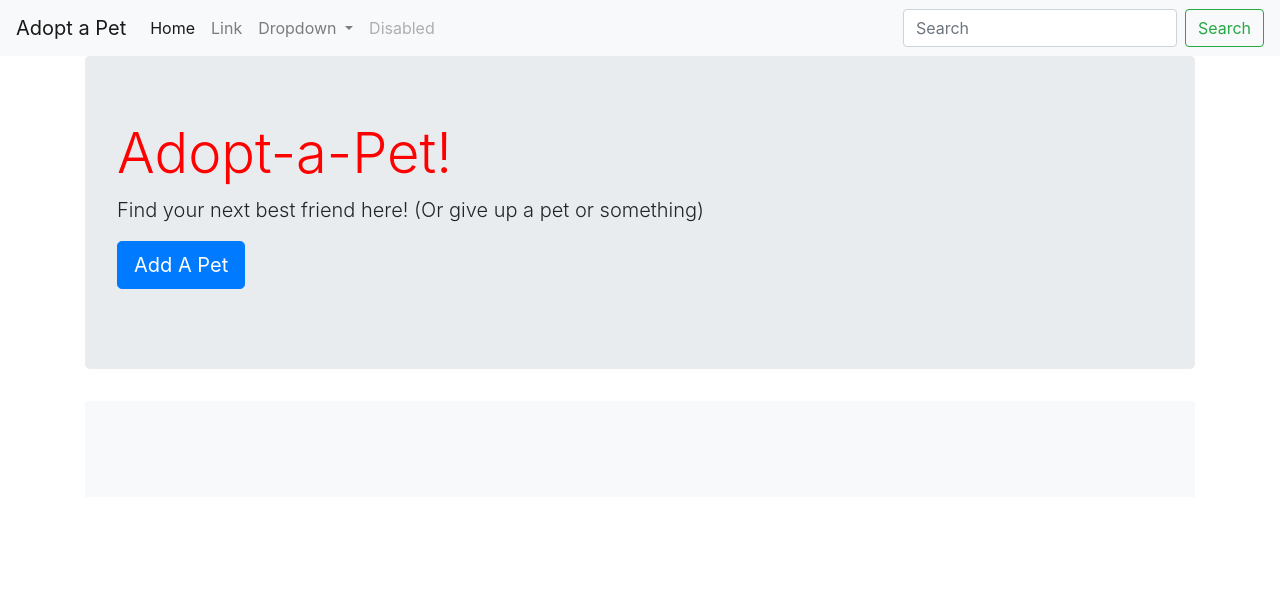
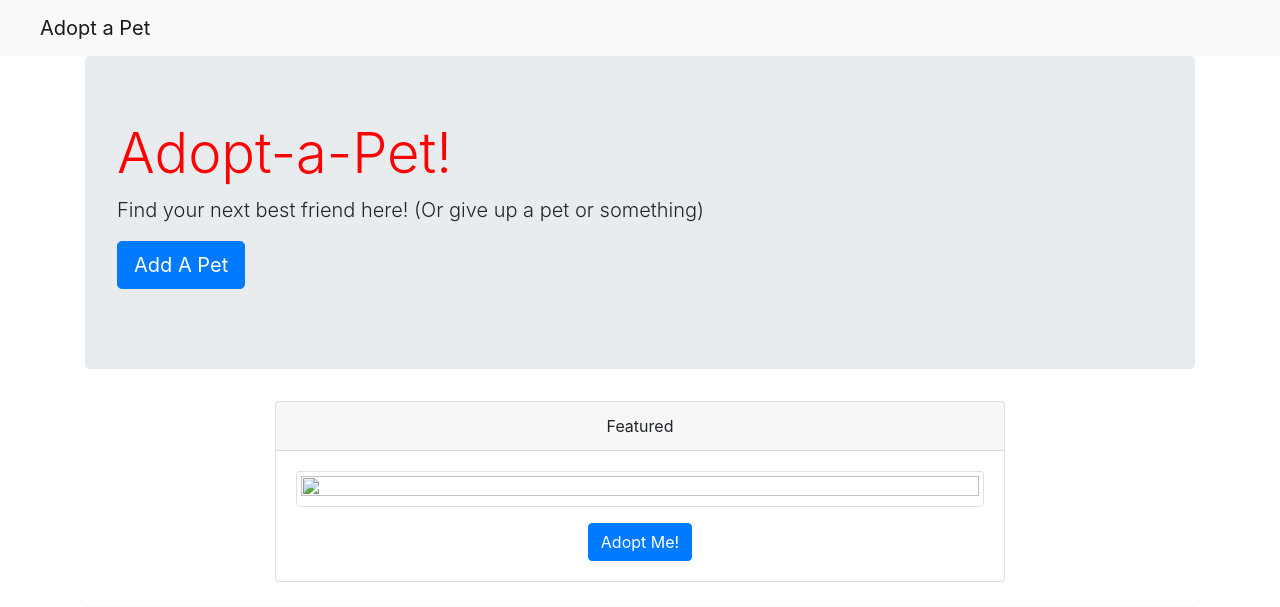
Before and after one commit to jxhdev/adopt-a-pet, a Flask app: page / in a window 1280 px wide. Shown: the top 607 px of the page. Run offline with Flask 2, Linux system fonts and the light colour scheme; data that the repository does not hold is empty; some libraries are stand-ins or nearby versions.

Commit message:
added random pet from petfinder bug to index page

```diff
--- a/app.py
+++ b/app.py
@@ -1,10 +1,10 @@
-from flask import Flask, render_template, url_for, redirect, request
+from flask import Flask, render_template, url_for, redirect, request, flash
 from flask_debugtoolbar import DebugToolbarExtension
 from flask_sqlalchemy import SQLAlchemy
 from flask_wtf import FlaskForm
 from wtforms import StringField, FloatField, IntegerField, BooleanField
-from wtforms.validators import InputRequired, Optional, Email, NumberRange, URL
-import IPython
+from wtforms.validators import InputRequired, Optional, NumberRange, URL
+import requests as r
 app = Flask(__name__)
 app.config['SECRET_KEY'] = 'ihaveanothersecret'
 
@@ -15,6 +15,8 @@ app.config['DEBUG_TB_INTERCEPT_REDIRECTS'] = False
 
 db = SQLAlchemy(app)
 toolbar = DebugToolbarExtension(app)
+
+pf_api_key = '80345b20b4cf0018e7a3baefae81ed42'
 
 
 class Pet(db.Model):
@@ -36,8 +38,10 @@ class AddPetForm(FlaskForm):
 
     name = StringField("Name of Friend", validators=[InputRequired()])
     species = StringField("Species of Friend", validators=[InputRequired()])
-    photo_url = StringField("Image URL", validators=[URL()])
-    age = IntegerField("Age of Friend", validators=[NumberRange(max=30)])
+    photo_url = StringField("Image URL", validators=[URL(), Optional()])
+    age = IntegerField(
+        "Age of Friend", validators=[InputRequired(),
+                                     NumberRange(max=30)])
     notes = StringField("Additional Notes")
     available = BooleanField("Available?", default='checked')
 
@@ -50,13 +54,25 @@ class EditPetForm(FlaskForm):
     available = BooleanField("Available?", default='checked')
 
 
+# TODO: Fix edge case where get doesn't work
+# Get a random pet from PetFinder
+def get_random_pet():
+    req = r.get("http://api.petfinder.com/pet.getRandom", {
+        "key": pf_api_key,
+        "format": "json",
+        "output": "basic"
+    })
+    return req.json()['petfinder']['pet']
+
+
 @app.route('/')
 def pets_index():
     """ Shows all pets """
 
     pets = Pet.query.all()
+    random_pet = get_random_pet()
 
-    return render_template('index.html', pets=pets)
+    return render_template('index.html', pets=pets, random_pet=random_pet)
 
 
 @app.route('/add', methods=['GET', 'POST'])
@@ -111,3 +127,7 @@ def edit_pet_details(pet_id):
         return redirect(url_for('pets_index'))
     else:
         return render_template('edit_pet.html', form=form, pet=pet)
+
+
+from IPython import embed
+embed()
--- a/templates/base.html
+++ b/templates/base.html
@@ -15,42 +15,11 @@
 
 <body>
   <nav class="navbar navbar-expand-lg navbar-light bg-light">
-    <a class="navbar-brand" href="#">Adopt a Pet</a>
+    <a class="ml-4 navbar-brand" href="#">Adopt a Pet</a>
     <button class="navbar-toggler" type="button" data-toggle="collapse" data-target="#navbarSupportedContent" aria-controls="navbarSupportedContent"
       aria-expanded="false" aria-label="Toggle navigation">
       <span class="navbar-toggler-icon"></span>
     </button>
-
-    <div class="collapse navbar-collapse" id="navbarSupportedContent">
-      <ul class="navbar-nav mr-auto">
-        <li class="nav-item active">
-          <a class="nav-link" href="#">Home
-            <span class="sr-only">(current)</span>
-          </a>
-        </li>
-        <li class="nav-item">
-          <a class="nav-link" href="#">Link</a>
-        </li>
-        <li class="nav-item dropdown">
-          <a class="nav-link dropdown-toggle" href="#" id="navbarDropdown" role="button" data-toggle="dropdown" aria-haspopup="true"
-            aria-expanded="false">
-            Dropdown
-          </a>
-          <div class="dropdown-menu" aria-labelledby="navbarDropdown">
-            <a class="dropdown-item" href="#">Action</a>
-            <a class="dropdown-item" href="#">Another action</a>
-            <div class="dropdown-divider"></div>
-            <a class="dropdown-item" href="#">Something else here</a>
-          </div>
-        </li>
-        <li class="nav-item">
-          <a class="nav-link disabled" href="#">Disabled</a>
-        </li>
-      </ul>
-      <form class="form-inline my-2 my-lg-0">
-        <input class="form-control mr-sm-2" type="search" placeholder="Search" aria-label="Search">
-        <button class="btn btn-outline-success my-2 my-sm-0" type="submit">Search</button>
-      </form>
     </div>
   </nav>
   <div class='container'>
@@ -68,5 +37,8 @@
 
   </div>
 </body>
+<footer>
+  <p></p>
+</footer>
 
 </html>
--- a/templates/index.html
+++ b/templates/index.html
@@ -1,32 +1,47 @@
-{% extends 'base.html' %}
+{% extends 'base.html' %} {% block content %}
 
-{% block content %}
+<!-- Random Pet -->
+<div class="row">
+  <div class='col-sm-2'></div>
+  <div class="col-sm-8">
+    <div class="card text-center">
+      <div class="card-header">
+        Featured
+      </div>
+      <div class="card-body">
+          <img class='h-100 card-img-top img-thumbnail' src="{{random_pet.get('media').get('photos').get('photo')[2].get('$t')}}" alt="">
+        <h5 class="card-title">{{random_pet.get('name').get('$t')}}</h5>
+        <p class="">{{random_pet.get('description').get('$t')}}</p>
+        <a href="#" class="btn btn-primary">Adopt Me!</a>
+      </div>
+    </div>
+  </div>
+    <div class='col-sm-2'></div>
 
+</div>
+<br>
+
+<!-- Pet Index  -->
 <div class="album py-5 bg-light">
   <div class="container">
 
     <div class="row">
-       {% for pet in pets %}
+      {% for pet in pets %}
       <div class="col-md-4">
         <div class="card mb-4 box-shadow">
-          <img class="card-img-top" data-src="" alt="" src="{{pet.photo_url}}" data-holder-rendered="true"
-            style="height: 225px; width: 100%; display: block;">
+          <img class="card-img-top" data-src="" alt="" src="{{pet.photo_url}}" data-holder-rendered="true" style="height: 225px; width: 100%; display: block;">
           <div class="card-body">
             <h4 class='card-title'>{{pet.name}}</h4>
             <p class="card-text"></p>
             <div class="d-flex justify-content-between align-items-center">
               <div class="btn-group">
                 <form action="">
-                <button type="submit" formaction="{{url_for('show_pet_details', pet_id=pet.id)}}" formmethod='GET' class="btn btn-sm btn-outline-secondary">View</button>
-                <button type="submit" class="btn btn-sm btn-outline-danger">Delete</button>
+                  <button type="submit" formaction="{{url_for('show_pet_details', pet_id=pet.id)}}" formmethod='GET' class="btn btn-sm btn-outline-secondary">View</button>
+                  <button type="submit" class="btn btn-sm btn-outline-danger">Delete</button>
                 </form>
               </div>
               <small class="text-muted">
-                {% if pet.available == True %}
-                Available!
-                {% else %}
-                Not available :(
-                {% endif %}
+                {% if pet.available == True %} Available! {% else %} Not available :( {% endif %}
               </small>
             </div>
           </div>
```
Also changed, not shown: templates/show_pet.html (+9 -1 lines).
